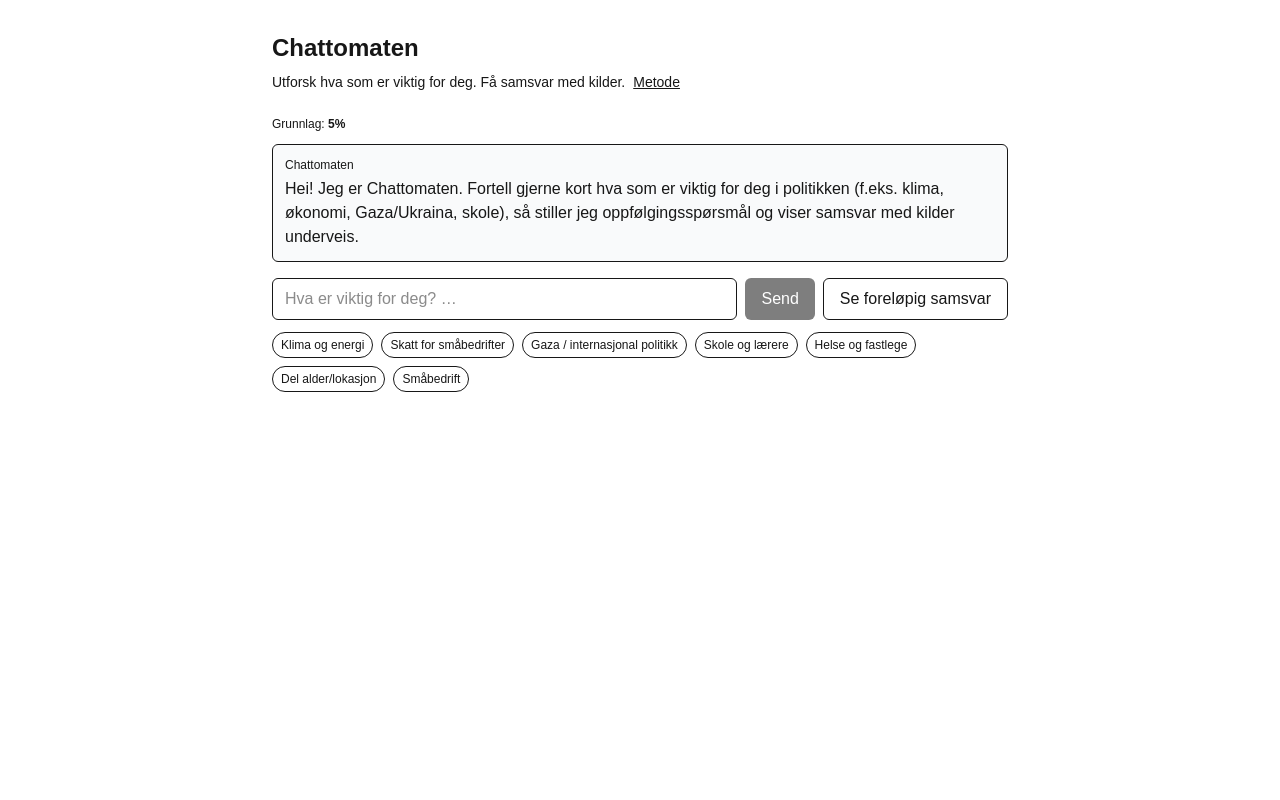
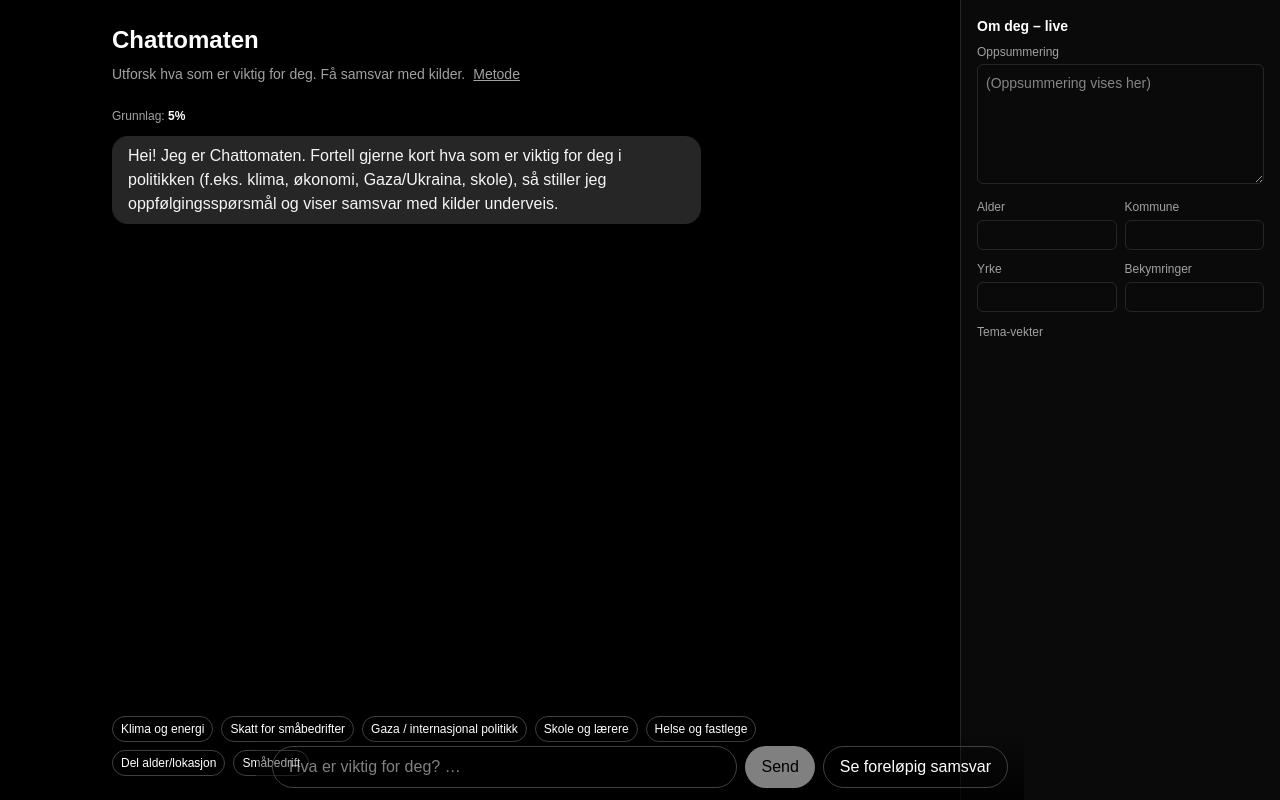
Before and after one commit to simonstrumse/valgagenten, a Next.js app in the folder web/: page /chat in a window 1280 px wide. Built offline with nearby package versions, Linux system fonts and the light colour scheme.

Commit message:
feat(chat): live summary sidebar with editable profile; free-floating bubbles on dark background; typing dots; autoscroll; targeted guide prompts; preview fallback

```diff
--- /dev/null
+++ b/web/src/app/api/chat/summary/route.ts
@@ -0,0 +1,21 @@
+import { NextRequest, NextResponse } from "next/server";
+import OpenAI from "openai";
+import type { ChatCompletionMessageParam } from "openai/resources/chat/completions";
+
+export async function POST(req: NextRequest) {
+  try {
+    const { messages, profile } = await req.json();
+    const openai = new OpenAI({ apiKey: process.env.OPENAI_API_KEY });
+    const prompt: ChatCompletionMessageParam[] = [
+      { role: "system", content: "Oppsummer kort (2-3 setninger) hva brukeren er opptatt av, på norsk. Returner JSON: {\"summary\": string, \"topicWeights\": { <tema>: number } }. Temaer typisk: klima, skatt, skole, helse, innvandring, utenriks, energi. Vekter 0..1. Ikke gi råd om hvem man bør stemme på." },
+      { role: "user", content: `Meldinger: ${JSON.stringify(messages).slice(0, 8000)}\nProfil: ${JSON.stringify(profile)}` },
+    ];
+    const res = await openai.chat.completions.create({ model: process.env.OPENAI_MODEL_MATCH || "gpt-4o-mini", messages: prompt, max_tokens: 220, temperature: 0 });
+    const text = res.choices?.[0]?.message?.content ?? "{}";
+    let json: any;
+    try { json = JSON.parse(text); } catch { json = { summary: text.slice(0, 300), topicWeights: {} }; }
+    return NextResponse.json(json);
+  } catch (e: any) {
+    return NextResponse.json({ summary: "", topicWeights: {}, error: e?.message || "summary error" }, { status: 200 });
+  }
+}
--- a/web/src/app/chat/page.tsx
+++ b/web/src/app/chat/page.tsx
@@ -34,10 +34,11 @@ async function streamChat(conversationId: string | undefined, userMessage: strin
 }
 
 export default function ChatPage() {
-  const { messages, addMessage, updateLastAssistant, setStreaming, streaming, progress, setProgress, conversationId, setConversation } = useChatStore();
+  const { messages, addMessage, updateLastAssistant, setStreaming, streaming, progress, setProgress, conversationId, setConversation, profile, summary, topicWeights, setProfile, setSummary, setTopicWeights } = useChatStore();
   const [input, setInput] = useState("");
   const [preview, setPreview] = useState<any>(null);
   const streamingRef = useRef(false);
+  const listRef = useRef<HTMLDivElement | null>(null);
 
   const send = async () => {
     const text = input.trim();
@@ -50,9 +51,17 @@ export default function ChatPage() {
     await streamChat(conversationId, text, (chunk) => {
       updateLastAssistant((prev) => prev + chunk);
       setProgress(Math.min(100, progress + 5));
+      // keep scrolled to bottom while streaming
+      if (listRef.current) listRef.current.scrollTop = listRef.current.scrollHeight;
     });
     setStreaming(false);
     streamingRef.current = false;
+    // Update live summary/topic weights (best-effort)
+    try {
+      const resp = await fetch("/api/chat/summary", { method: "POST", headers: { "Content-Type": "application/json" }, body: JSON.stringify({ messages, profile }) }).then((r) => r.json());
+      if (resp?.summary) setSummary(resp.summary);
+      if (resp?.topicWeights) setTopicWeights(resp.topicWeights);
+    } catch {}
     if (!conversationId) {
       // The server may create one; fetch preview to obtain id
       try {
@@ -78,22 +87,24 @@ export default function ChatPage() {
   }, []);
 
   return (
-    <div className="min-h-screen max-w-3xl mx-auto px-4 py-8">
+    <div className="min-h-screen px-0 py-0 bg-black text-white">
+      <div className="grid lg:grid-cols-[1fr_320px] min-h-screen">
+        <div className="flex flex-col max-w-3xl w-full mx-auto px-4 py-6">
       <h1 className="text-2xl font-bold mb-2">Chattomaten</h1>
-      <p className="text-sm text-muted-foreground mb-6">Utforsk hva som er viktig for deg. Få samsvar med kilder.
+      <p className="text-sm text-neutral-400 mb-6">Utforsk hva som er viktig for deg. Få samsvar med kilder.
         <span className="ml-2"><Link className="underline" href="/metode">Metode</Link></span>
       </p>
 
-      <div className="mb-3 text-xs">Grunnlag: <b>{progress}%</b></div>
+      <div className="mb-3 text-xs text-neutral-400">Grunnlag: <b className="text-white">{progress}%</b></div>
 
-      <div className="space-y-3">
+      <div ref={listRef} className="space-y-3 flex-1 overflow-auto pb-28">
         {messages.map((m, i) => (
-          <div key={i} className={`rounded-md border p-3 ${m.role === "assistant" ? "bg-gray-50 dark:bg-gray-900/40" : ""}`}>
-            <div className="text-xs text-muted-foreground mb-1">{m.role === "assistant" ? "Chattomaten" : m.role === "user" ? "Du" : "System"}</div>
-            <div className="whitespace-pre-wrap">{m.content}</div>
+          <div key={i} className={`flex ${m.role === "user" ? "justify-end" : "justify-start"}`}>
+            <div className={`${m.role === "user" ? "bg-blue-600 text-white" : "bg-neutral-800 text-neutral-100"} rounded-2xl px-4 py-2 max-w-[80%] whitespace-pre-wrap`}>{m.content}
             {m.role === "assistant" && i === messages.length - 1 && streaming ? (
-              <div className="mt-2 text-muted-foreground"><TypingDots /></div>
+              <div className="mt-2 text-neutral-400"><TypingDots /></div>
             ) : null}
+            </div>
           </div>
         ))}
       </div>
@@ -103,35 +114,68 @@ export default function ChatPage() {
           e.preventDefault();
           send();
         }}
-        className="mt-4 flex gap-2"
+        className="mt-4 flex gap-2 fixed left-0 right-0 bottom-0 max-w-3xl w-full mx-auto px-4 py-3 bg-gradient-to-t from-black/80 to-black/0"
       >
         <input
           value={input}
           onChange={(e) => setInput(e.target.value)}
           placeholder="Hva er viktig for deg? …"
-          className="flex-1 rounded-md border px-3 py-2 bg-transparent"
+          className="flex-1 rounded-full border border-neutral-700 px-4 py-2 bg-transparent"
         />
-        <button disabled={streaming || !input.trim()} className="px-4 py-2 rounded-md bg-black text-white disabled:opacity-50 dark:bg-white dark:text-black">
+        <button disabled={streaming || !input.trim()} className="px-4 py-2 rounded-full bg-white text-black disabled:opacity-50">
           Send
         </button>
-        <button type="button" onClick={seePreview} className="px-4 py-2 rounded-md border">Se foreløpig samsvar</button>
+        <button type="button" onClick={seePreview} className="px-4 py-2 rounded-full border border-neutral-700">Se foreløpig samsvar</button>
       </form>
 
       {/* Quick chips */}
-      <div className="mt-3 flex flex-wrap gap-2 text-xs">
+      <div className="mt-16 flex flex-wrap gap-2 text-xs">
         {["Klima og energi", "Skatt for småbedrifter", "Gaza / internasjonal politikk", "Skole og lærere", "Helse og fastlege"].map((t) => (
-          <button key={t} onClick={() => setInput(t)} className="px-2 py-1 rounded-full border hover:bg-black/5 dark:hover:bg-white/10">{t}</button>
+          <button key={t} onClick={() => setInput(t)} className="px-2 py-1 rounded-full border border-neutral-700 hover:bg-white/5">{t}</button>
         ))}
-        <button onClick={() => setInput("Jeg er 24 år i Oslo, student.")} className="px-2 py-1 rounded-full border hover:bg-black/5 dark:hover:bg-white/10">Del alder/lokasjon</button>
-        <button onClick={() => setInput("Jeg jobber i en liten bedrift og er opptatt av rammevilkår.")} className="px-2 py-1 rounded-full border hover:bg-black/5 dark:hover:bg-white/10">Småbedrift</button>
+        <button onClick={() => setInput("Jeg er 24 år i Oslo, student.")} className="px-2 py-1 rounded-full border border-neutral-700 hover:bg-white/5">Del alder/lokasjon</button>
+        <button onClick={() => setInput("Jeg jobber i en liten bedrift og er opptatt av rammevilkår.")} className="px-2 py-1 rounded-full border border-neutral-700 hover:bg-white/5">Småbedrift</button>
       </div>
-
       {preview && (
-        <div className="mt-6 rounded-md border p-3">
+        <div className="mt-6 rounded-2xl border border-neutral-800 p-3 bg-neutral-900/40">
           <div className="text-sm font-semibold mb-2">Foreløpig samsvar</div>
-          <pre className="text-xs whitespace-pre-wrap">{JSON.stringify(preview?.scores ?? preview, null, 2)}</pre>
+          <pre className="text-xs whitespace-pre-wrap text-neutral-300">{JSON.stringify(preview?.scores ?? preview, null, 2)}</pre>
         </div>
       )}
+        </div>
+        {/* Sidebar summary */}
+        <aside className="hidden lg:flex flex-col border-l border-neutral-800 p-4 bg-neutral-950">
+          <div className="text-sm font-semibold mb-2">Om deg – live</div>
+          <label className="text-xs text-neutral-400">Oppsummering</label>
+          <textarea value={summary || ""} onChange={(e) => setSummary(e.target.value)} className="mt-1 rounded-md border border-neutral-800 bg-transparent p-2 text-sm min-h-[120px]" placeholder="(Oppsummering vises her)" />
+          <div className="grid grid-cols-2 gap-2 mt-3 text-sm">
+            <div>
+              <label className="text-xs text-neutral-400">Alder</label>
+              <input type="number" value={profile?.age ?? ""} onChange={(e) => setProfile({ age: Number(e.target.value) || undefined })} className="mt-1 w-full rounded-md border border-neutral-800 bg-transparent p-1" />
+            </div>
+            <div>
+              <label className="text-xs text-neutral-400">Kommune</label>
+              <input value={profile?.municipality ?? ""} onChange={(e) => setProfile({ municipality: e.target.value })} className="mt-1 w-full rounded-md border border-neutral-800 bg-transparent p-1" />
+            </div>
+            <div>
+              <label className="text-xs text-neutral-400">Yrke</label>
+              <input value={profile?.occupation ?? ""} onChange={(e) => setProfile({ occupation: e.target.value })} className="mt-1 w-full rounded-md border border-neutral-800 bg-transparent p-1" />
+            </div>
+            <div>
+              <label className="text-xs text-neutral-400">Bekymringer</label>
+              <input value={profile?.concerns ?? ""} onChange={(e) => setProfile({ concerns: e.target.value })} className="mt-1 w-full rounded-md border border-neutral-800 bg-transparent p-1" />
+            </div>
+          </div>
+          <div className="mt-3">
+            <div className="text-xs text-neutral-400">Tema-vekter</div>
+            <div className="mt-1 flex flex-wrap gap-2 text-xs">
+              {topicWeights && Object.entries(topicWeights).map(([k, v]) => (
+                <span key={k} className="px-2 py-1 rounded-full border border-neutral-800 bg-neutral-900/60">{k}: {Math.round((v as number) * 100)}</span>
+              ))}
+            </div>
+          </div>
+        </aside>
+      </div>
     </div>
   );
 }
--- a/web/src/store/useChatStore.ts
+++ b/web/src/store/useChatStore.ts
@@ -10,11 +10,15 @@ interface ChatState {
   messages: Msg[];
   streaming: boolean;
   progress: number; // 0-100 heuristic
+  summary?: string;
+  topicWeights?: Record<string, number>;
   setConversation: (id: string) => void;
   addMessage: (m: Msg) => void;
   updateLastAssistant: (updater: (prev: string) => string) => void;
   setStreaming: (b: boolean) => void;
   setProfile: (p: Partial<ChatState["profile"]>) => void;
+  setSummary: (s: string) => void;
+  setTopicWeights: (w: Record<string, number>) => void;
   setProgress: (n: number) => void;
   reset: () => void;
 }
@@ -25,6 +29,8 @@ export const useChatStore = create<ChatState>()(
       messages: [],
       streaming: false,
       progress: 0,
+      summary: undefined,
+      topicWeights: undefined,
       setConversation: (id) => set({ conversationId: id }),
       addMessage: (m) => set({ messages: [...get().messages, m] }),
       updateLastAssistant: (updater) =>
@@ -40,6 +46,8 @@ export const useChatStore = create<ChatState>()(
         }),
       setStreaming: (b) => set({ streaming: b }),
       setProfile: (p) => set({ profile: { ...get().profile, ...p } }),
+      setSummary: (s) => set({ summary: s }),
+      setTopicWeights: (w) => set({ topicWeights: w }),
       setProgress: (n) => set({ progress: Math.max(0, Math.min(100, Math.round(n))) }),
       reset: () => set({ conversationId: undefined, messages: [], streaming: false, progress: 0, profile: {} }),
     }),
```
